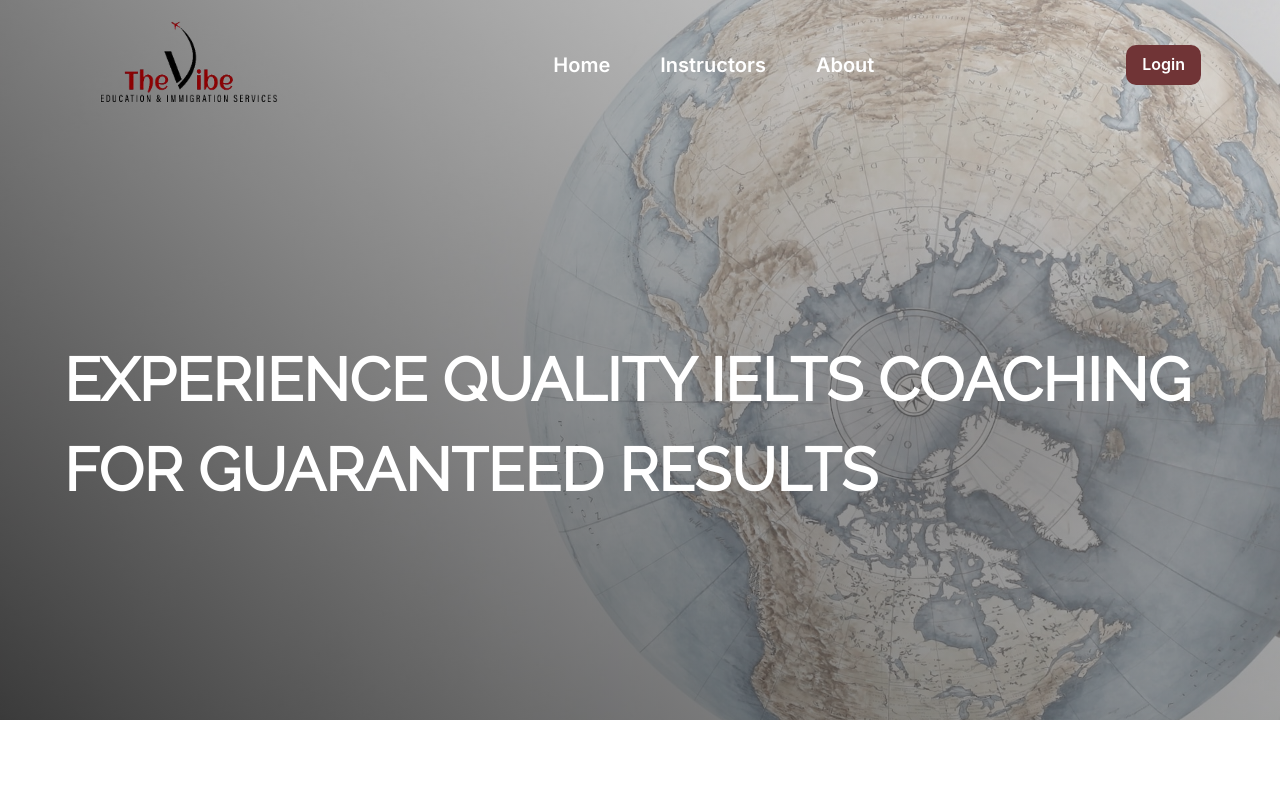
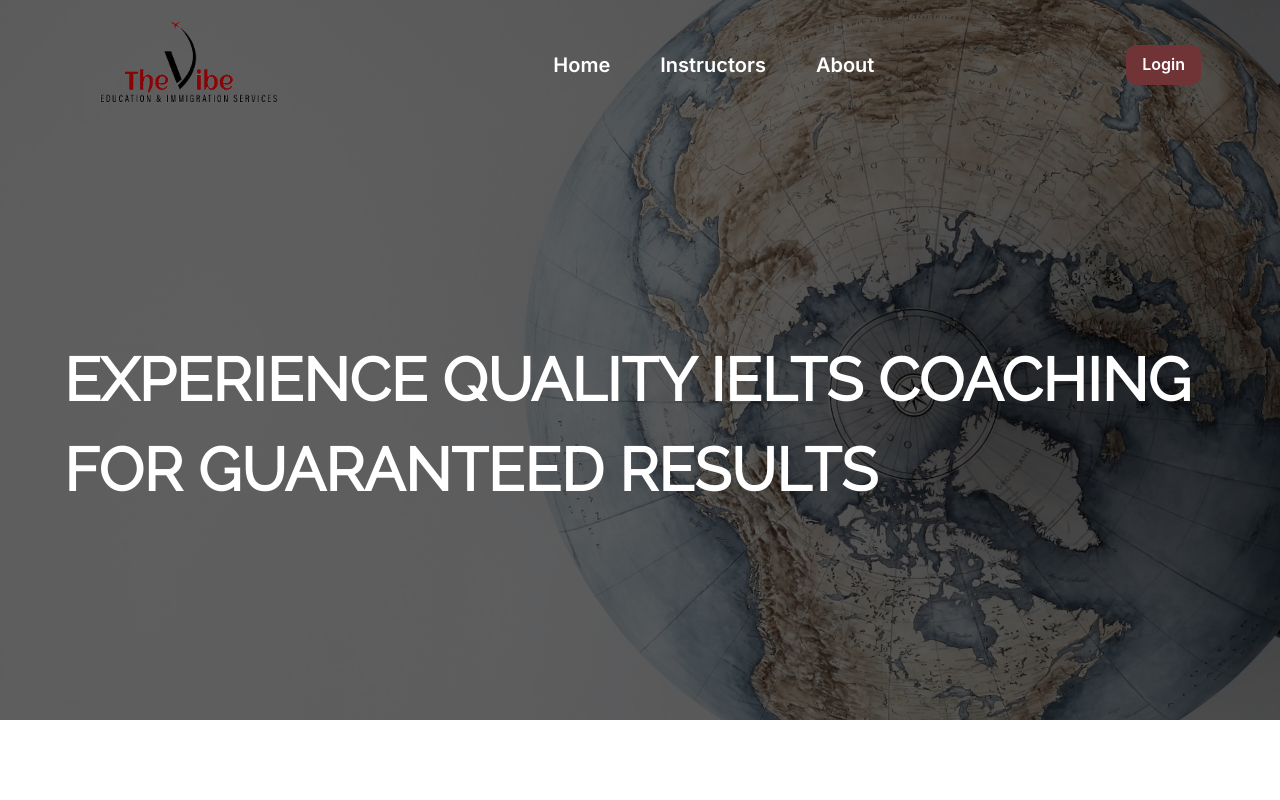
Before and after one commit to gurman-dhanoa/the-vibe-frontend, a React (Create React App) app: page / in a window 1280 px wide. Shown: the top 800 px of the page. Built offline with nearby package versions, Linux system fonts and the light colour scheme; no server answers.

Commit message:
landing bg gradient updated

```diff
--- a/src/components/header/header.jsx
+++ b/src/components/header/header.jsx
@@ -21,7 +21,7 @@ const Header = () => {
   const {adminToken} = useSelector((state) => state.adminAuth);
   return (
     <Flex className="header" gap={3}>
-        <Image src={logo} height={"100px"} alt="The Vibe"/>
+        <Image src={logo} height={"100px"} alt="The Vibe" shadow={"2px 2px linear-gradient(45deg,rgba(255,255,255,0.1),rgba(255,255,255,0.1))"}/>
         <Flex style={linkStyle}>
 
             <Link href='/#home'>Home</Link>
--- a/src/components/home/home.jsx
+++ b/src/components/home/home.jsx
@@ -11,7 +11,7 @@ import './home.css'
 const Home = () => {
   return (
     <>
-      <Flex id='home' className='landingContainer' bgImg={`linear-gradient(45deg,rgba(0,0,0, 0.75),rgba(255,255,255, 0.50)), url(${landingBg})`}>
+      <Flex id='home' className='landingContainer' bgImg={`linear-gradient(45deg,rgba(0,0,0,0.6),rgba(0,0,0,0.6)), url(${landingBg})`}>
         <Header/>
         <Flex className='landing'>Experience Quality IELTS Coaching for Guaranteed Results</Flex>
       </Flex>
```
